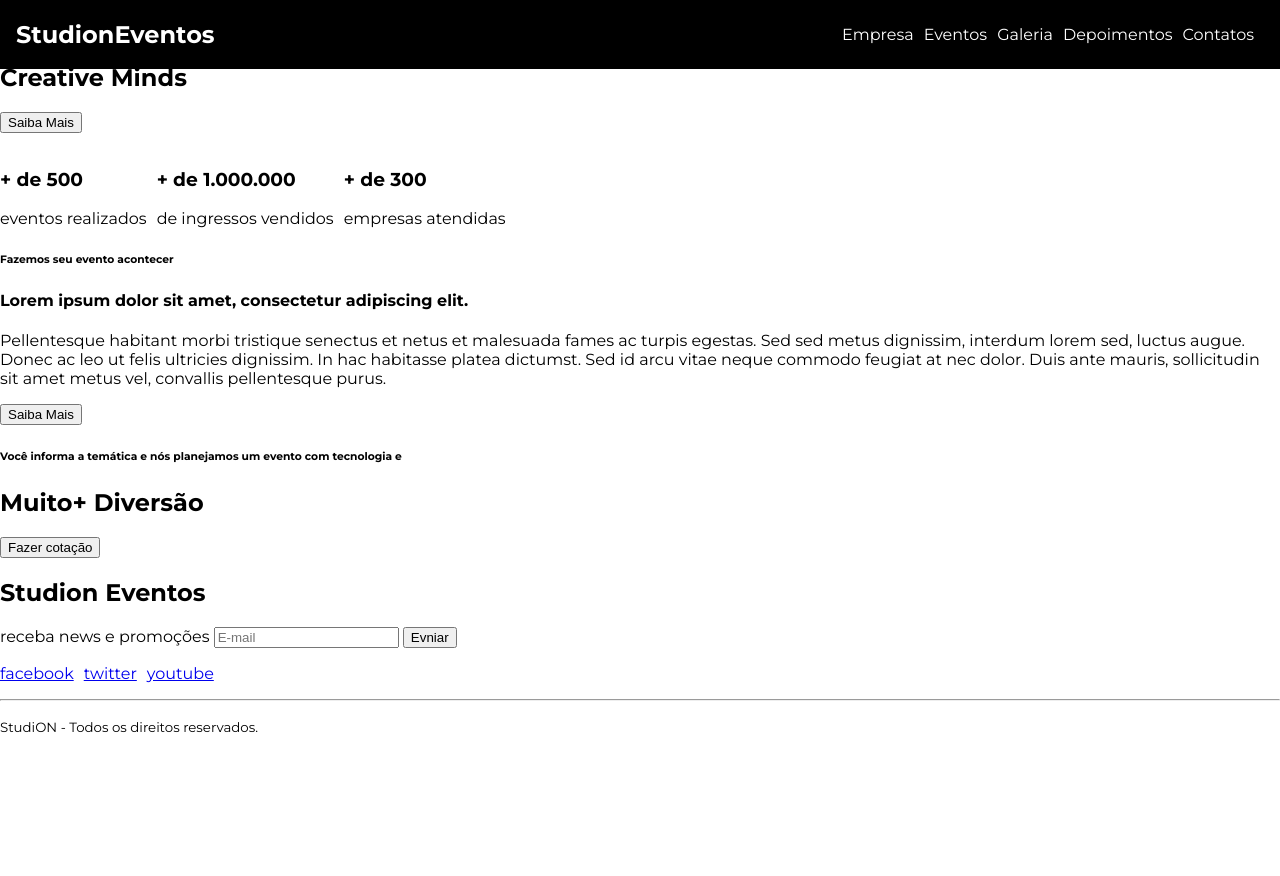
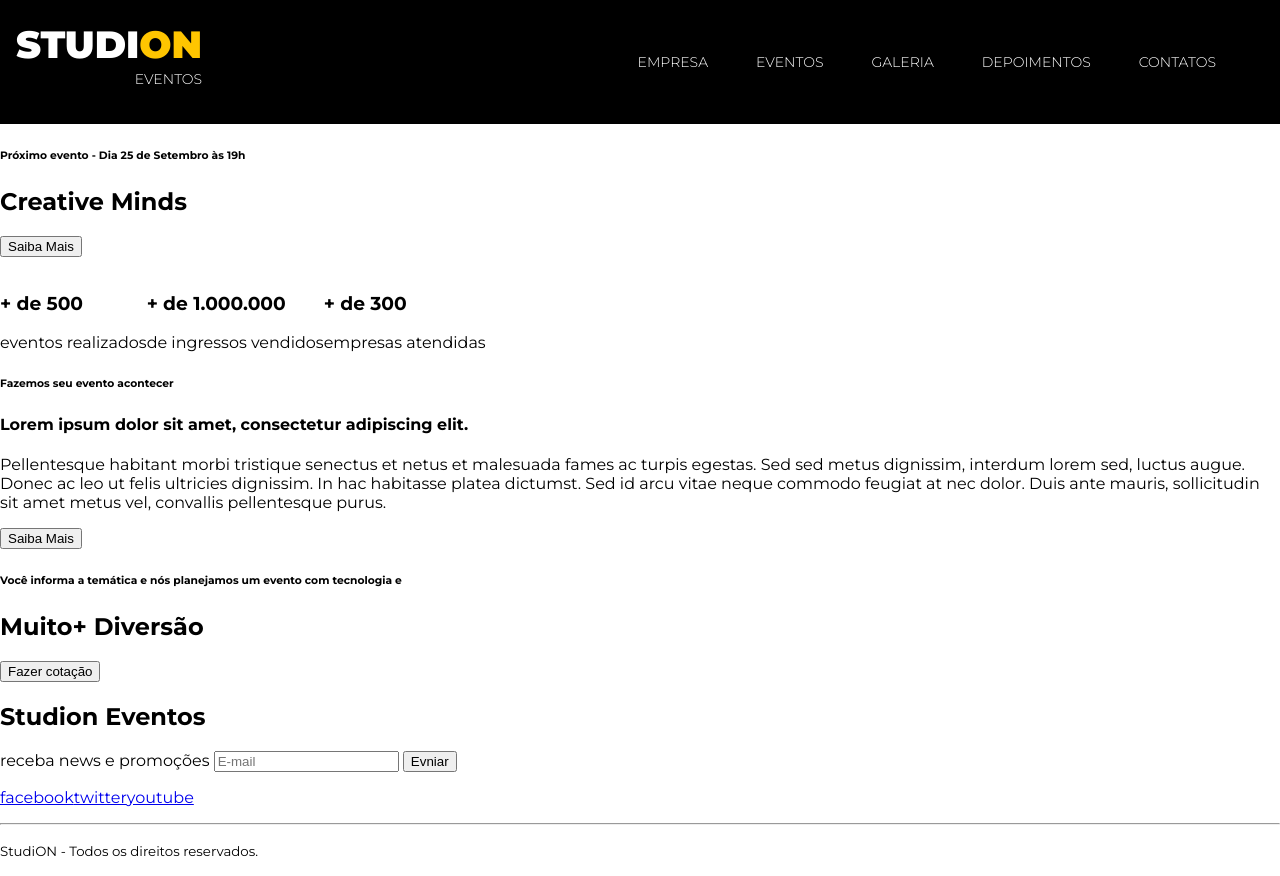
Before and after one commit to ga-amaral/studion, a website: page src/index.html in a window 1280 px wide. Before the commit the page ends 800 px from the top, so only its background shows below. Drawn offline with Linux system fonts and the light colour scheme.

Commit message:
feat(nav): added base style-2

```diff
--- a/src/index.html
+++ b/src/index.html
@@ -11,7 +11,10 @@
 
 <body>
     <nav class="navbar">
-        <h1>Studi<span>on</span><span>Eventos</span></h1>
+        <h1 class="logo-studion">
+            Studi<span class="copy-primary">on</span>
+            <span class="logo-studion__subtitle">Eventos</span>
+        </h1>
         <!--Sempre usar apenas um H1 pois mecanismos de buscas usam, isto é uma boa prática-->
         <ul class="navbar__links">
             <li>
--- a/src/style.css
+++ b/src/style.css
@@ -1,27 +1,25 @@
-@import url('https://fonts.googleapis.com/css2?family=Montserrat:wght@400;700&display=swap');
+@import url('https://fonts.googleapis.com/css2?family=Montserrat:wght@300;400;700;900&display=swap');
 
 * {
     box-sizing: border-box;
 }
 
 :root {
+    --color-primary: #ffc500;
+    /*isto é uma variável que criamos para usar em todo lugar que for necessário*/
     font-family: 'Montserrat', sans-serif;
     font: 16px;
 }
 
 body {
     margin: 0;
+    padding-top: 7.75rem;
 }
 
 ul {
     display: flex;
     list-style: none;
     padding-left: 0;
-}
-
-li {
-    margin-right: 0.625rem;
-    /*1rem = 16px tamanho da fonte definido no root*/
 }
 
 .navbar {
@@ -32,6 +30,7 @@ li {
     top: 0;
     left: 0;
     width: 100vw;
+    height: 7.75rem;
     padding: 0 1rem;
     background-color: #000;
     /* vermelhor / verde / azul / transparência - 0 até F (hexadecimal) */
@@ -42,7 +41,36 @@ li {
     justify-self: end;
 }
 
+.navbar__links li {
+    margin-right: 3rem;
+    /*1rem = 16px tamanho da fonte definido no root*/
+    font-size: .875rem;
+    font-weight: 300;
+    text-transform: uppercase;
+}
+
 .navbar__links a {
     color: #fff;
     text-decoration: none;
 }
+
+.navbar__links a:hover {
+    color: var(--color-primary);
+}
+
+.logo-studion{
+    font-weight: 900;
+    font-size: 2.375rem;
+    line-height: 1ch; /* relativa ao tamanho da altura do grifo 0 da fonte útil para espaçamento de texto*/
+    text-transform: uppercase;
+    text-align: right;
+}
+
+.logo-studion__subtitle{
+    font-size: .875rem;
+    font-weight: 300;
+}
+
+.copy-primary{
+    color: var(--color-primary);
+}
```
